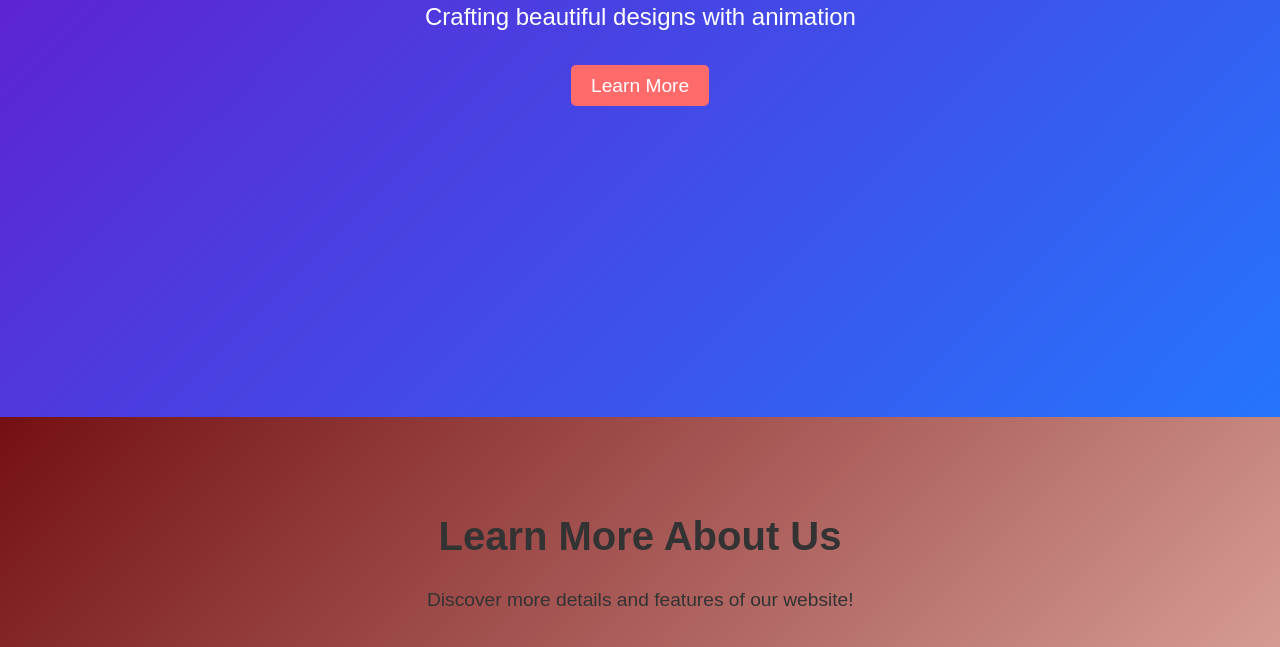
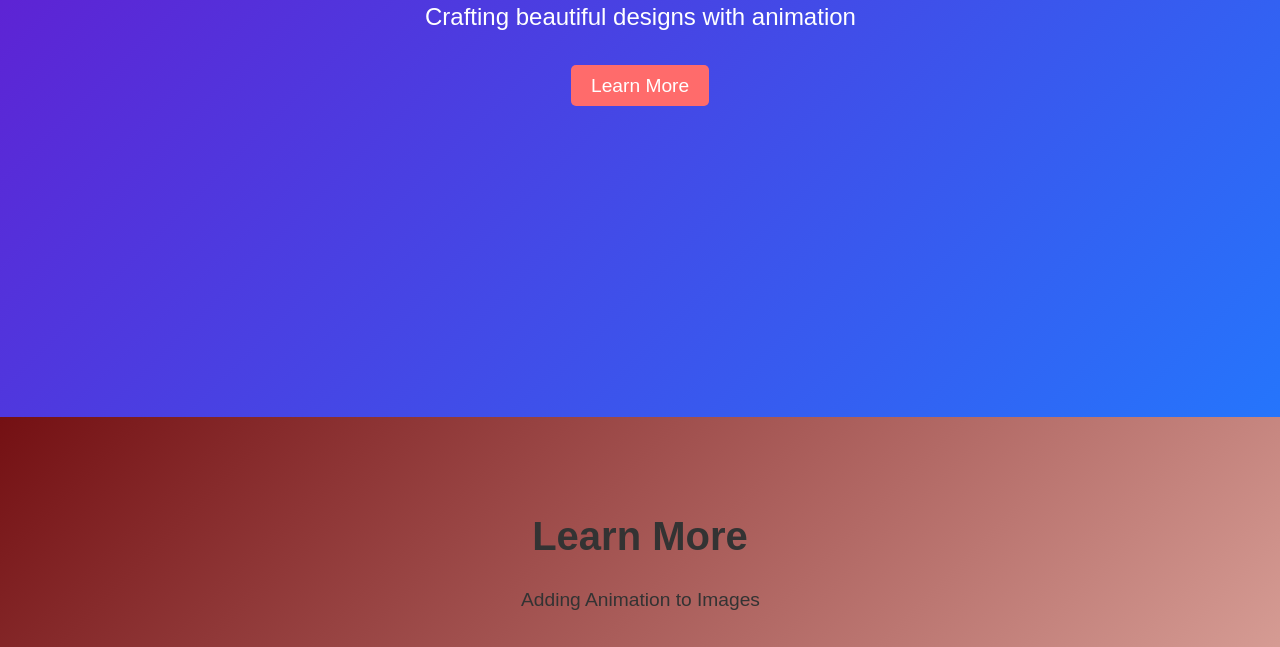
Before and after one commit to Suraj722004/HexSoftware, a plain HTML site: page animated_website/index.html in a window 1280 px wide. Shown: the part 383-1030 px from the top of the page. Drawn offline with Linux system fonts and the light colour scheme.

Commit message:
Update index.html

```diff
--- a/animated_website/index.html
+++ b/animated_website/index.html
@@ -16,8 +16,8 @@
     </header>
 
     <div class="learn-more-page" id="learnMorePage">
-        <h2>Learn More About Us</h2>
-        <p>Discover more details and features of our website!</p>
+        <h2>Learn More </h2>
+        <p>Adding Animation to Images</p>
         <img src="https://encrypted-tbn0.gstatic.com/images?q=tbn:ANd9GcTIcLW2OyCcPb-ZfbOXWUsrTREPeD2n3NQwyQ&s" alt="Learn More Image">
         <img src="https://encrypted-tbn0.gstatic.com/images?q=tbn:ANd9GcRhOYzLNP7-_iW26hd71q-U0iUf6oyNhlxZgA&s" alt="">
 
```
